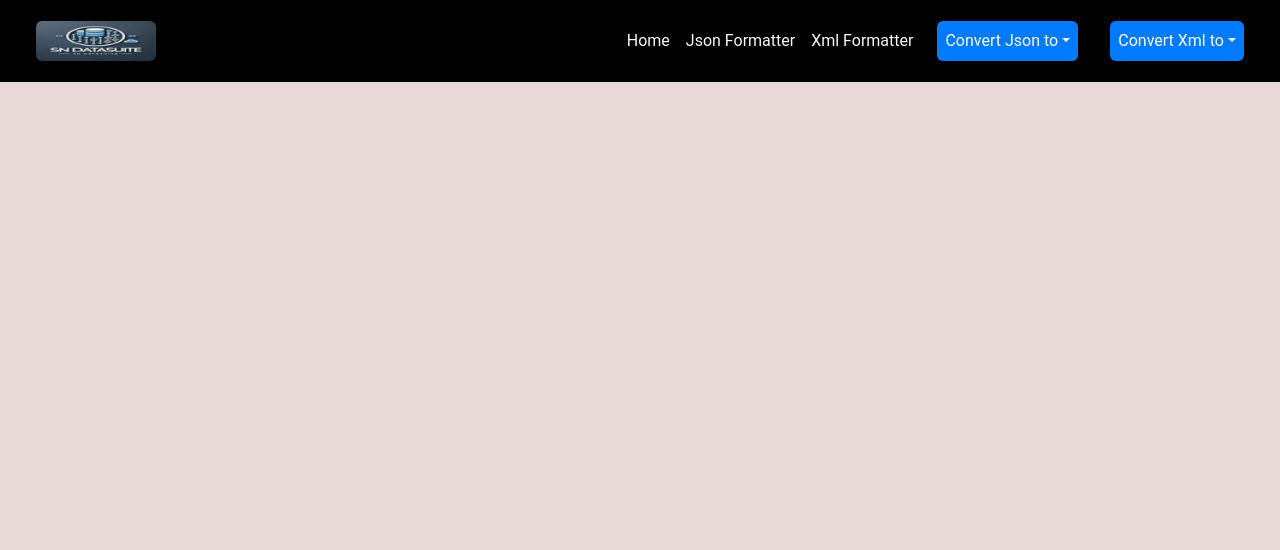
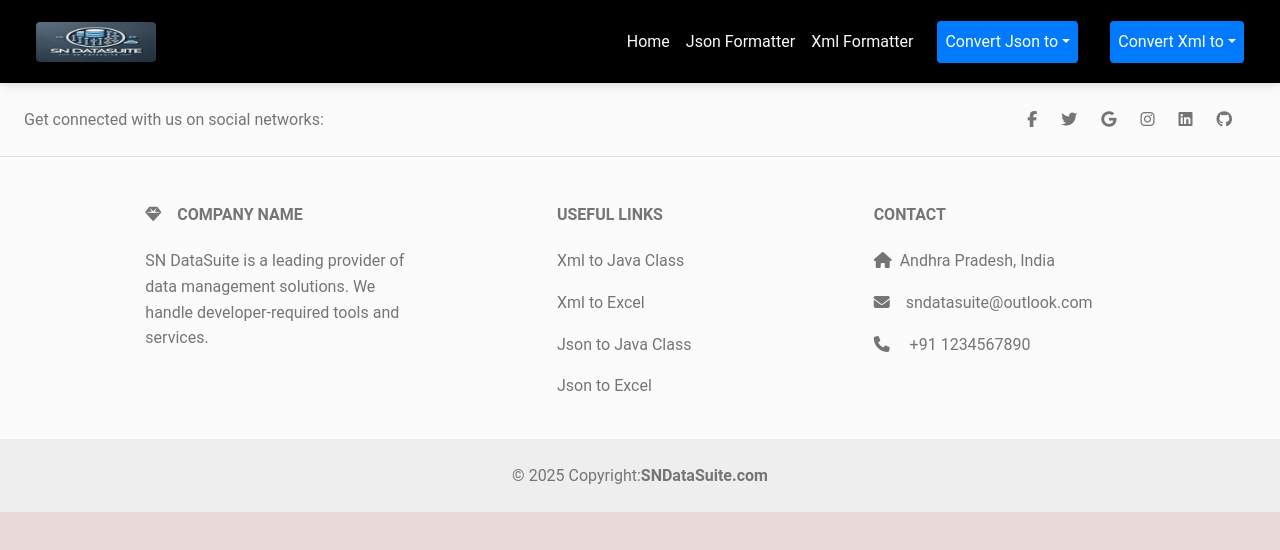
Before and after one commit to naveenoruganti1/SN_DataSuite_GUI, a React (Vite) app: page / in a window 1280 px wide. Shown: the top 550 px of the page. Built offline with nearby package versions, Linux system fonts and the light colour scheme.

Commit message:
Add Footer component and update dependencies

```diff
--- a/package.json
+++ b/package.json
@@ -10,7 +10,9 @@
     "preview": "vite preview"
   },
   "dependencies": {
+    "@fortawesome/fontawesome-free": "^6.7.2",
     "bootstrap": "^5.3.3",
+    "mdb-react-ui-kit": "^9.0.0",
     "react": "^19.0.0",
     "react-bootstrap": "^2.10.9",
     "react-dom": "^19.0.0"
--- /dev/null
+++ b/src/Components/Footer.jsx
@@ -0,0 +1,122 @@
+import React from 'react'
+import { MDBFooter, MDBContainer, MDBRow, MDBCol, MDBIcon } from 'mdb-react-ui-kit';
+<link href="https://fonts.googleapis.com/css?family=Roboto:300,400,500,700&display=swap" rel="stylesheet" />
+
+export default function Footer() {
+  return (
+    <MDBFooter bgColor='light' className='text-center text-lg-start text-muted'>
+    <section className='d-flex justify-content-center justify-content-lg-between p-4 border-bottom'>
+      <div className='me-5 d-none d-lg-block'>
+        <span>Get connected with us on social networks:</span>
+      </div>
+
+      <div>
+        <a href='' className='me-4 text-reset'>
+          <MDBIcon fab icon="facebook-f" />
+        </a>
+        <a href='' className='me-4 text-reset'>
+          <MDBIcon fab icon="twitter" />
+        </a>
+        <a href='' className='me-4 text-reset'>
+          <MDBIcon fab icon="google" />
+        </a>
+        <a href='' className='me-4 text-reset'>
+          <MDBIcon fab icon="instagram" />
+        </a>
+        <a href='' className='me-4 text-reset'>
+          <MDBIcon fab icon="linkedin" />
+        </a>
+        <a href='' className='me-4 text-reset'>
+          <MDBIcon fab icon="github" />
+        </a>
+      </div>
+    </section>
+
+    <section className=''>
+      <MDBContainer className='text-center text-md-start mt-5'>
+        <MDBRow className='mt-3'>
+          <MDBCol md="3" lg="4" xl="3" className='mx-auto mb-4'>
+            <h6 className='text-uppercase fw-bold mb-4'>
+              <MDBIcon icon="gem" className="me-3" />
+              Company name
+            </h6>
+            <p>
+            SN DataSuite is a leading provider of data management solutions. We handle developer-required tools and services.
+            </p>
+          </MDBCol>
+
+          {/* <MDBCol md="2" lg="2" xl="2" className='mx-auto mb-4'>
+            <h6 className='text-uppercase fw-bold mb-4'>Products</h6>
+            <p>
+              <a href='#!' className='text-reset'>
+                Angular
+              </a>
+            </p>
+            <p>
+              <a href='#!' className='text-reset'>
+                React
+              </a>
+            </p>
+            <p>
+              <a href='#!' className='text-reset'>
+                Vue
+              </a>
+            </p>
+            <p>
+              <a href='#!' className='text-reset'>
+                Laravel
+              </a>
+            </p>
+          </MDBCol> */}
+
+          <MDBCol md="3" lg="2" xl="2" className='mx-auto mb-4'>
+            <h6 className='text-uppercase fw-bold mb-4'>Useful links</h6>
+            <p>
+              <a href='#!' className='text-reset'>
+                Xml to Java Class
+              </a>
+            </p>
+            <p>
+              <a href='#!' className='text-reset'>
+                Xml to Excel
+              </a>
+            </p>
+            <p>
+              <a href='#!' className='text-reset'>
+                Json to Java Class
+              </a>
+            </p>
+            <p>
+              <a href='#!' className='text-reset'>
+                Json to Excel
+              </a>
+            </p>
+          </MDBCol>
+
+          <MDBCol md="4" lg="3" xl="3" className='mx-auto mb-md-0 mb-4'>
+            <h6 className='text-uppercase fw-bold mb-4'>Contact</h6>
+            <p>
+              <MDBIcon icon="home" className="me-2" />
+              Andhra Pradesh, India
+            </p>
+            <p>
+              <MDBIcon icon="envelope" className="me-3" />
+              sndatasuite@outlook.com
+            </p>
+            <p>
+              <MDBIcon icon="phone" className="me-3" /> +91 1234567890
+            </p>
+          </MDBCol>
+        </MDBRow>
+      </MDBContainer>
+    </section>
+
+    <div className='text-center p-4' style={{ backgroundColor: 'rgba(0, 0, 0, 0.05)' }}>
+      © 2025 Copyright:
+      <a className='text-reset fw-bold' href='https://mdbootstrap.com/'>
+        SNDataSuite.com
+      </a>
+    </div>
+  </MDBFooter>
+  );
+}
--- a/src/index.css
+++ b/src/index.css
@@ -1,6 +1,6 @@
 body{
     background-color: #e9d8d8;
-    font-family: 'Roboto', sans-serif;
+    font-family: Roboto, Helvetica, Arial, sans-serif;
 }
 .bg-dropdown {
     background-color: #007bff !important;
--- a/src/main.jsx
+++ b/src/main.jsx
@@ -1,11 +1,16 @@
 import { StrictMode } from "react";
 import { createRoot } from "react-dom/client";
-import Header from "./components/Header.jsx";
 import "bootstrap/dist/css/bootstrap.min.css";
+import "@fortawesome/fontawesome-free/css/all.min.css";
+import 'mdb-react-ui-kit/dist/css/mdb.min.css';
 import "./index.css";
+import Footer from "./components/Footer.jsx";
+import Header from "./Components/Header.jsx";
 
 createRoot(document.getElementById("root")).render(
   <StrictMode>
     <Header />
+
+    <Footer />
   </StrictMode>
 );
```
Also changed, not shown: 1 other file (tests, documents, lock files or other folders).
